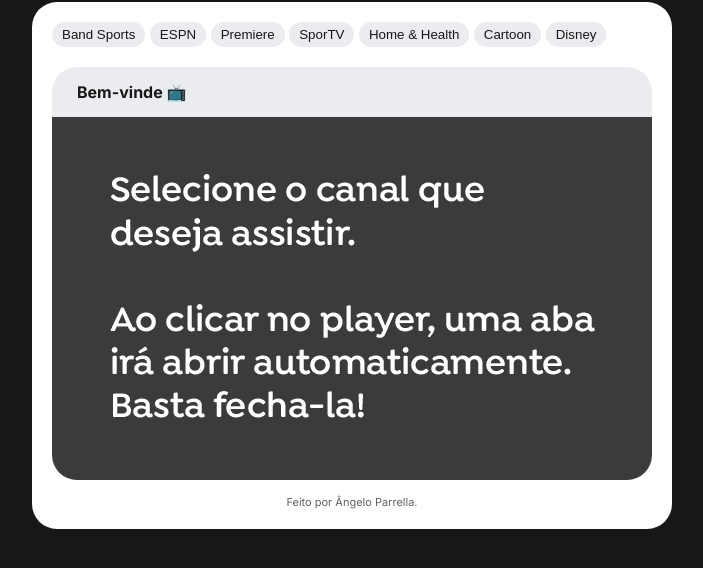
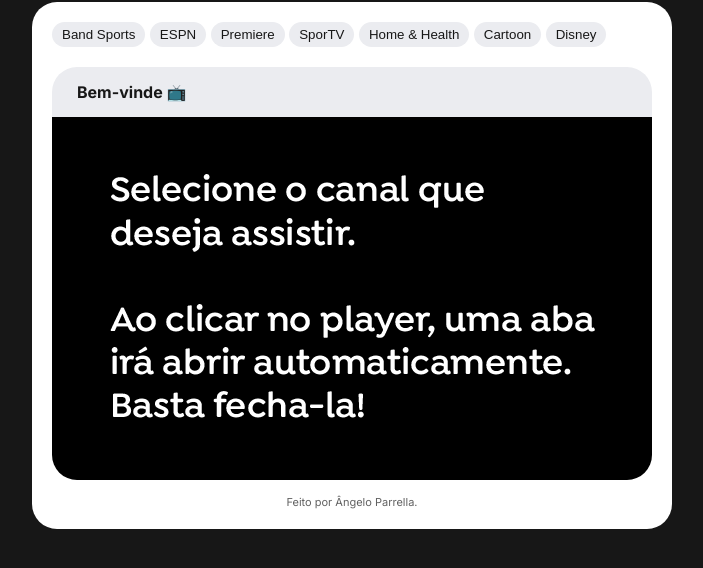
Before and after one commit to parrelladev/TV, a plain HTML site: page index.html in a window 1280 px wide. Shown: the part 80-648 px from the top of the page, without its empty margins (288-991 px from the left). Drawn offline with Linux system fonts and the light colour scheme.

Commit message:
Update style.css

```diff
--- a/css/style.css
+++ b/css/style.css
@@ -68,7 +68,7 @@ button:hover {
 
 .transcription {
     height: auto;
-    background-color: #3B3B3B;
+    background-color: #000;
     border-radius: 0px 0px 25px 25px;
     color: #fff;
     padding: 25px;
```
